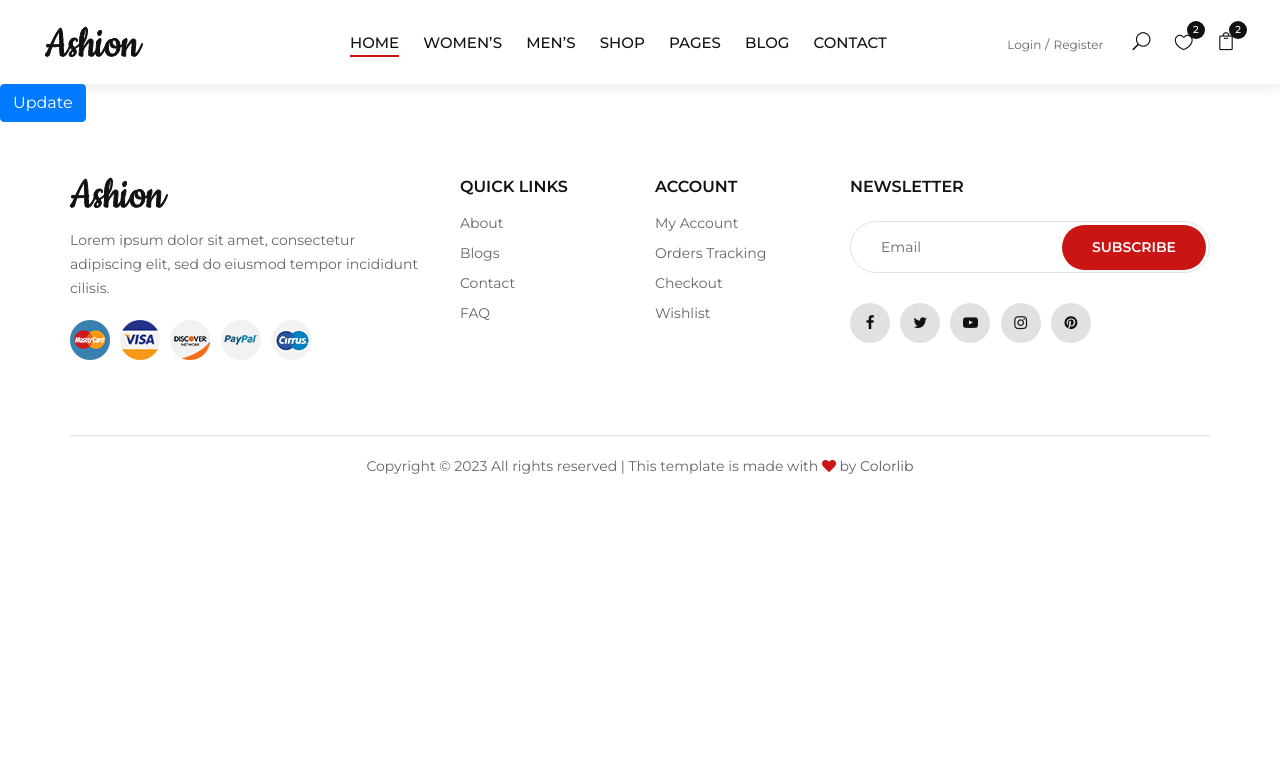
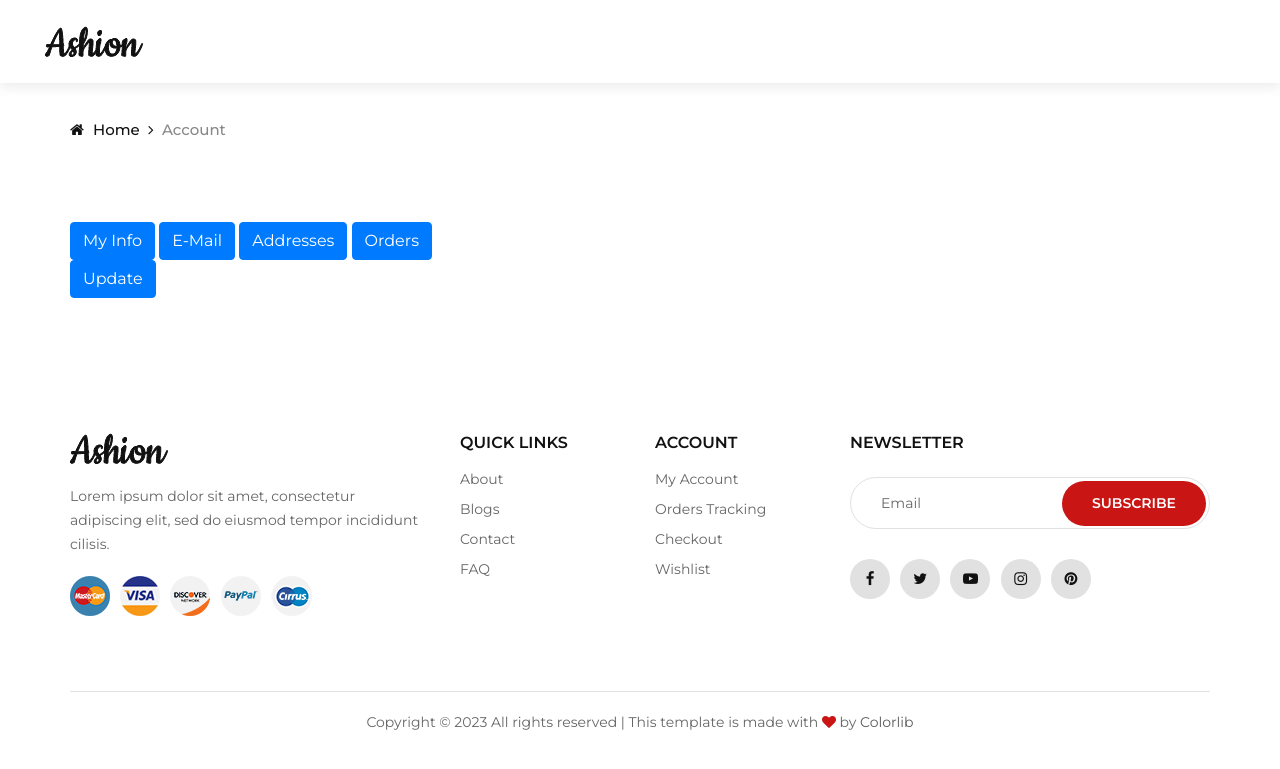
Before and after one commit to laercioigorps/ecommerce, a Django app: template ecommerce/templates/users/user_form.html in a window 1280 px wide. Shown: the top 769 px of the page. Run offline with Django 4.2, Linux system fonts and the light colour scheme; the template is opened without the code that fills it, so the values that code supplies are empty; some libraries are stand-ins or nearby versions.

Commit message:
update base account and user template

```diff
--- a/ecommerce/templates/account/base.html
+++ b/ecommerce/templates/account/base.html
@@ -1,11 +1,44 @@
 {% extends "shopbase.html" %}
+{% load static %}
 {% block title %}{% block head_title %}{% endblock head_title %}{% endblock title %}
 {%block menu%}
 {%endblock%}
 {% block content %}
-<div class="row">
-  <div class="col-md-6 offset-md-3 mt-5 mb-5">
-    {% block inner %}{% endblock %}
+    <!-- Breadcrumb Begin -->
+    <div class="breadcrumb-option">
+      <div class="container">
+          <div class="row">
+              <div class="col-lg-12">
+                  <div class="breadcrumb__links">
+                    {% block breadcrumb_links %}
+                      <a href="./index.html"><i class="fa fa-home"></i> Home</a>
+                      <span>Account</span>
+                    {% endblock %}
+                  </div>
+              </div>
+          </div>
+      </div>
+  </div>
+  <!-- Breadcrumb End -->
+<!-- Contact Section Begin -->
+<section class="contact spad">
+  <div class="container">
+      <!-- Action buttons -->
+      <div class="row">
+        <div class="col-sm-12">
+          <a class="btn btn-primary" href="{% url 'users:update' %}" role="button">My Info</a>
+          <a class="btn btn-primary" href="{% url 'account_email' %}" role="button">E-Mail</a>
+          <a class="btn btn-primary" href="#" role="button">Addresses</a>
+          <a class="btn btn-primary" href="#" role="button">Orders</a>
+          <!-- Your Stuff: Custom user template urls -->
+        </div>
+      </div>
+      <!-- End Action buttons -->
+
+      {% block inner %}{% endblock %}
+
   </div>
 </div>
-{% endblock %}
+</section>
+<!-- Contact Section End -->
+{% endblock content %}
--- a/ecommerce/templates/users/user_form.html
+++ b/ecommerce/templates/users/user_form.html
@@ -1,9 +1,9 @@
-{% extends "shopbase.html" %}
+{% extends "account/base.html" %}
 {% load crispy_forms_tags %}
 
 {% block title %}{{ user.username }}{% endblock %}
 
-{% block content %}
+{% block inner %}
   <h1>{{ user.username }}</h1>
   <form class="form-horizontal" method="post" action="{% url 'users:update' %}">
     {% csrf_token %}
```
Also changed, not shown: ecommerce/templates/users/user_detail.html (+14 -25 lines).
